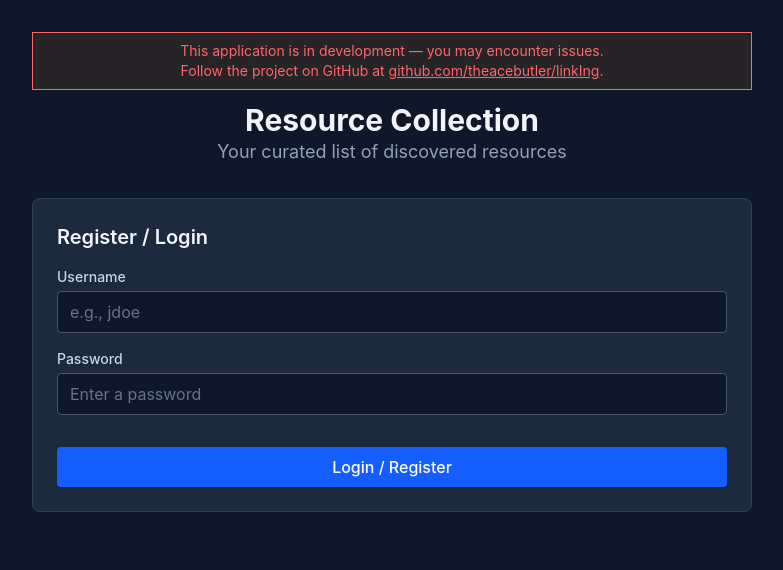
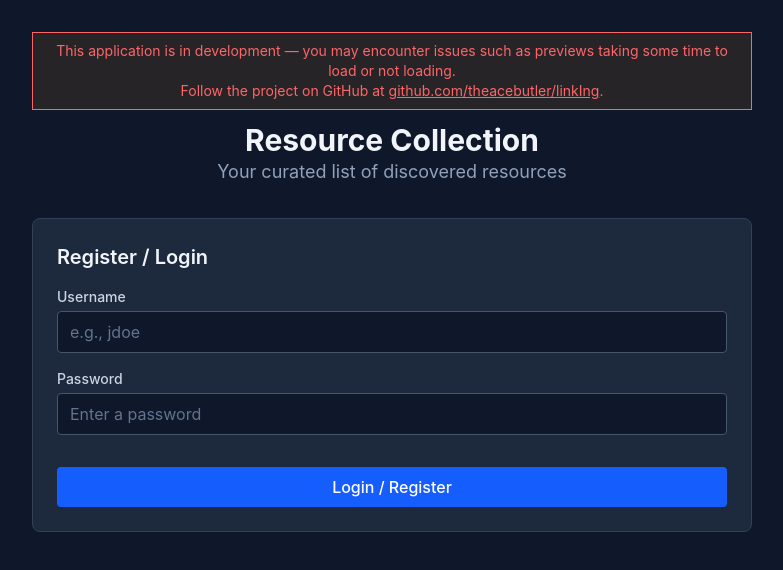
Before and after one commit to Theacebutler/LinkIng, a React (Vite) app in the folder frontend/: page / in a window 1280 px wide. Shown: the top 570 px of the page, without its empty margins (248-1031 px from the left). Built offline with nearby package versions, Linux system fonts and the light colour scheme; no server answers.

Commit message:
Update inDevAlert.tsx

```diff
--- a/frontend/src/components/inDevAlert.tsx
+++ b/frontend/src/components/inDevAlert.tsx
@@ -1,7 +1,7 @@
 export default function InDevAlert() {
   return (
     <div className="bg-amber-500/10 border border-red-400 text-red-400 text-center py-2 px-4 text-sm mb-3">
-      This application is in development — you may encounter issues.
+      This application is in development — you may encounter issues such as previews taking some time to load or not loading.
       <br />
       Follow the project on GitHub at <a className="underline" href="https://github.com/theacebutler/linkIng">github.com/theacebutler/linkIng</a>.
     </div>
```
